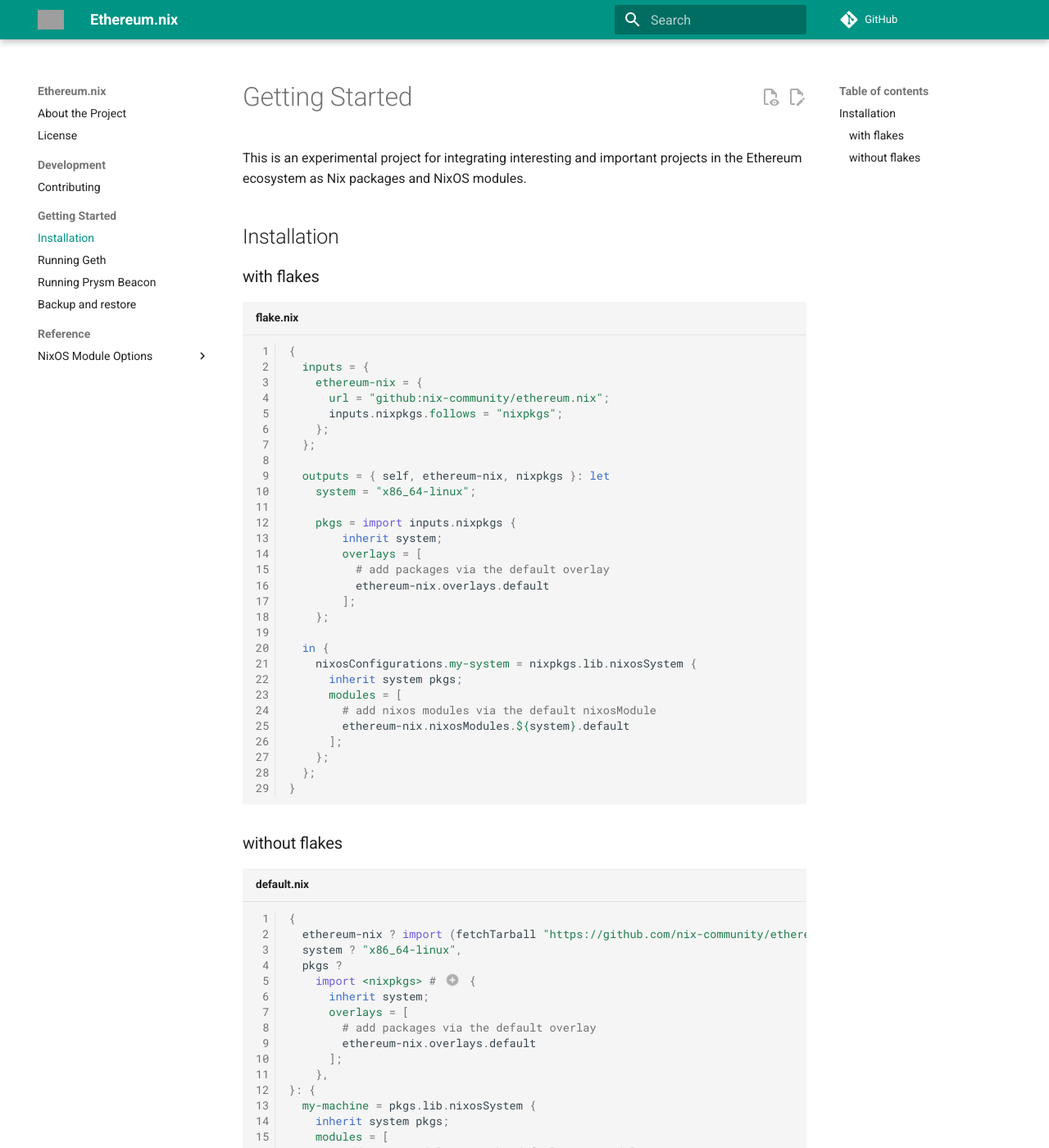
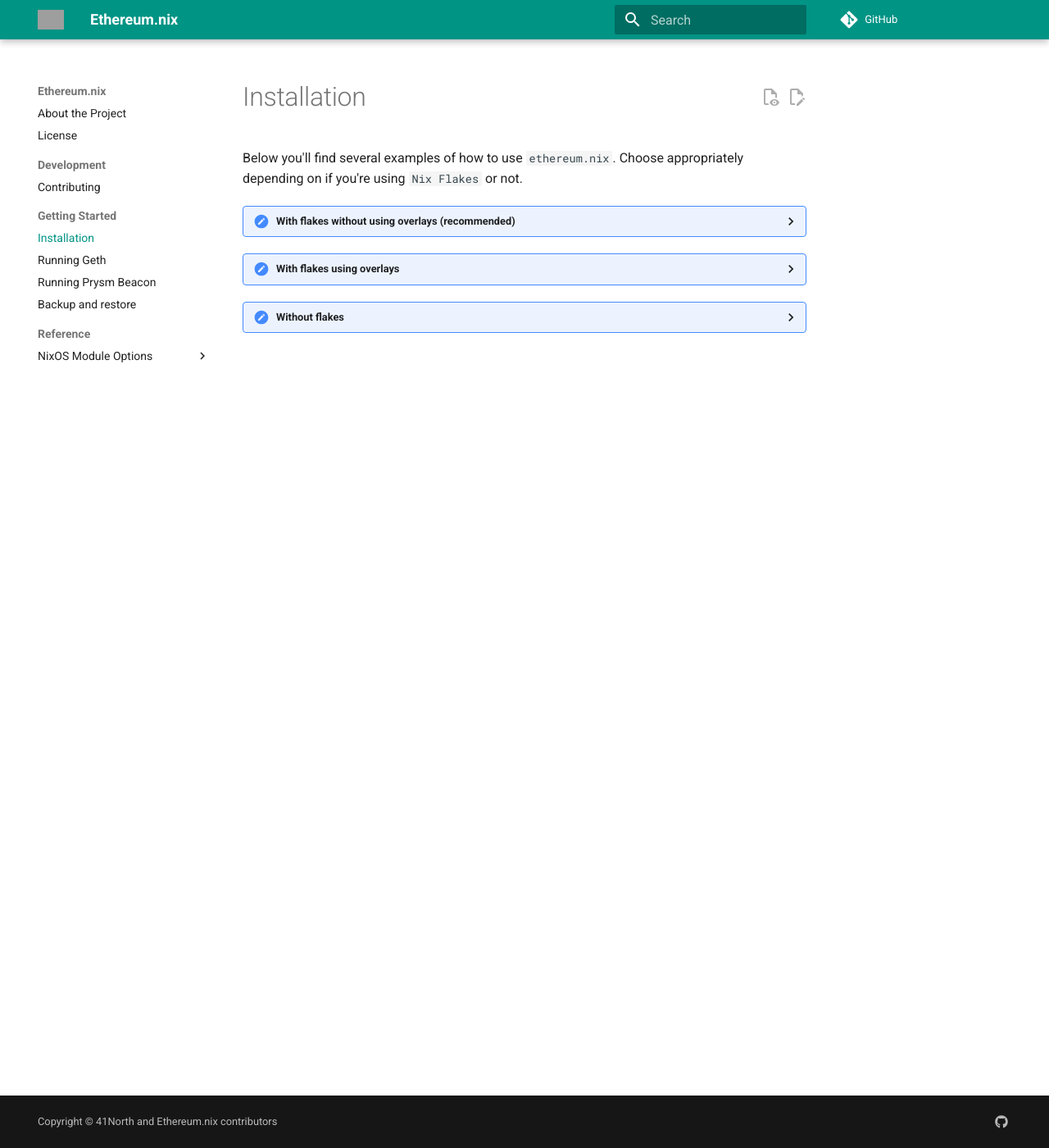
Before and after one commit to nix-community/ethereum.nix, an MkDocs documentation site: the page built from docs/getting-started/installation.md, in a window 1280 px wide and 1400 px high. Shown: the whole window at 82% size. Built offline with MkDocs 1.6.1 and Material for MkDocs 9.7.7, drawn with Linux system fonts in a browser that asks for light colours; comment, search, counter and statistics services are not loaded; some of the changed text lies outside the part shown; grey boxes are pictures that could not be loaded.

````diff
--- a/docs/getting-started/installation.md
+++ b/docs/getting-started/installation.md
@@ -2,40 +2,77 @@
 title: "Installation"
 ---
 
-# Getting Started
+# Installation
 
-This is an experimental project for integrating interesting and important projects in the Ethereum
-ecosystem as Nix packages and NixOS modules.
+Below you'll find several examples of how to use `ethereum.nix`. Choose appropriately depending on if you're using `Nix Flakes` or not.
 
-## Installation
-
-### with flakes
+<details>
+  <summary>With flakes without using overlays (recommended)</summary>
 
 ```nix title="flake.nix"
 {
   inputs = {
+    nixpkgs.url = "github:nixos/nixpkgs/22.11";
     ethereum-nix = {
       url = "github:nix-community/ethereum.nix";
       inputs.nixpkgs.follows = "nixpkgs";
     };
   };
 
-  outputs = { self, ethereum-nix, nixpkgs }: let
+  outputs = inputs @ { self, ethereum-nix, nixpkgs, ... }: let
+    system = "x86_64-linux";
+  in {
+    nixosConfigurations.my-system = nixpkgs.lib.nixosSystem {
+      inherit system;
+      pkgs = nixpkgs.legacyPackages.${system};
+      modules = [
+        # optional: add nixos modules via the default nixosModule
+        ethereum-nix.nixosModules.${system}.default
+
+        ({pkgs, system, ...}: {
+          environment.systemPackages = (with ethereum-nix.packages.${system}; [
+            teku
+            lighthouse
+            # ...
+          ]);
+        })
+      ];
+    };
+  };
+}
+```
+
+</details>
+
+<details>
+  <summary>With flakes using overlays</summary>
+
+```nix title="flake.nix"
+{
+  inputs = {
+    nixpkgs.url = "github:nixos/nixpkgs/22.11";
+    ethereum-nix = {
+      url = "github:nix-community/ethereum.nix";
+      inputs.nixpkgs.follows = "nixpkgs";
+    };
+  };
+
+  outputs = inputs @ { self, ethereum-nix, nixpkgs, ... }: let
     system = "x86_64-linux";
 
     pkgs = import inputs.nixpkgs {
-        inherit system;
-        overlays = [
-          # add packages via the default overlay
-          ethereum-nix.overlays.default
-        ];
+      inherit system;
+      overlays = [
+        # add packages via the default overlay
+        ethereum-nix.overlays.default
+      ];
     };
 
   in {
     nixosConfigurations.my-system = nixpkgs.lib.nixosSystem {
       inherit system pkgs;
       modules = [
-        # add nixos modules via the default nixosModule
+        # optional: add nixos modules via the default nixosModule
         ethereum-nix.nixosModules.${system}.default
       ];
     };
@@ -43,8 +80,10 @@ ecosystem as Nix packages and NixOS modules.
 }
 ```
 
-### without flakes
+</details>
 
+<details>
+  <summary>Without flakes</summary>
 ```nix title="default.nix"
 {
   ethereum-nix ? import (fetchTarball "https://github.com/nix-community/ethereum.nix/archive/main.tar.gz"),
@@ -69,3 +108,5 @@ ecosystem as Nix packages and NixOS modules.
 ```
 
 1. You must ensure that your `NIX_PATH` has `nixpkgs` pointing to a version that contains nixos modules e.g. `nixpkgs=https://github.com/NixOS/nixpkgs/archive/nixos-22.11.tar.gz`
+
+</details>
````
Also changed, not shown: other parts of docs/getting-started/installation.md (+1 -1 lines), README.md (+43 -217 lines).
